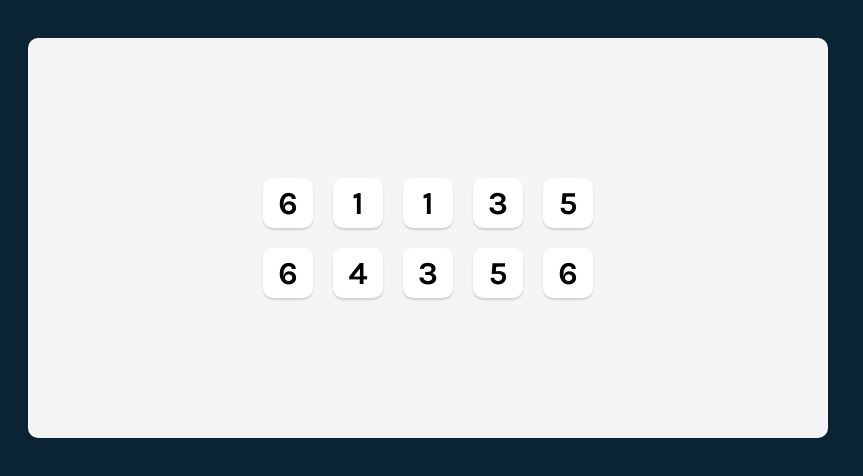
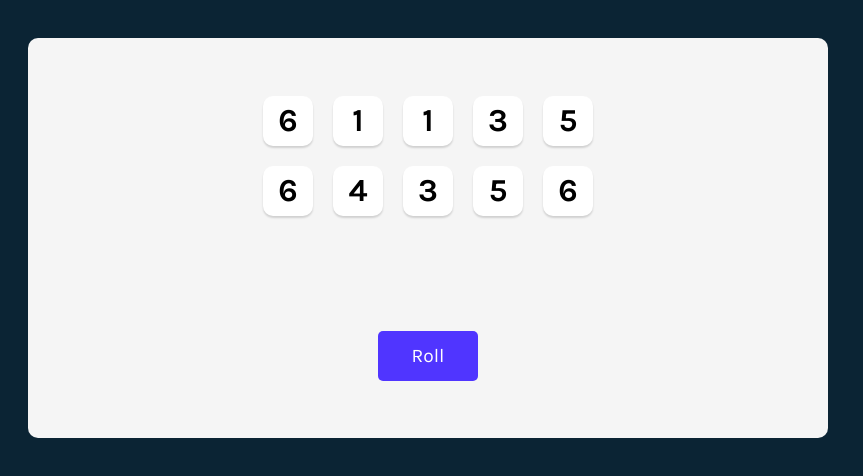
Before and after one commit to BaileyKH/tenzies, a React (Vite) app: page / in a window 1280 px wide. Shown: the top 476 px of the page, without its empty margins (0-863 px from the left). Built offline with nearby package versions, Linux system fonts and the light colour scheme.

Commit message:
roll button functionality

```diff
--- a/src/App.css
+++ b/src/App.css
@@ -7,7 +7,7 @@ body {
 main {
   display: flex;
   flex-direction: column;
-  justify-content: center;
+  justify-content: space-around;
   align-items: center;
   background-color: #F5F5F5;
   height: 400px;
@@ -36,3 +36,23 @@ main {
 .die-num {
   font-size: 2rem;
 }
+
+.roll-dice {
+  background-color: #5035FF;
+  color: white;
+  font-size: 1.2rem;
+  font-family: "Karla", sans-serif;
+  height: 50px;
+  width: 100px;
+  border: none;
+  border-radius: 5px;
+  cursor: pointer;
+}
+
+.roll-dice:focus {
+  outline: none;
+}
+
+.roll-dice:active {
+  box-shadow: inset 5px 5px 10px -3px rgba(0, 0, 0, 0.7);
+}
--- a/src/App.jsx
+++ b/src/App.jsx
@@ -15,11 +15,16 @@ function App() {
     return numberArr
   }
 
+  function rollDice() {
+    setDie(allNewDice())
+  }
+
   return (
     <main>
       <div className="dice-container">
         {die.map(dice => <Dice value={dice} />)}
       </div>
+      <button className="roll-dice" onClick={rollDice}>Roll</button>
     </main>
   )
 }
```
